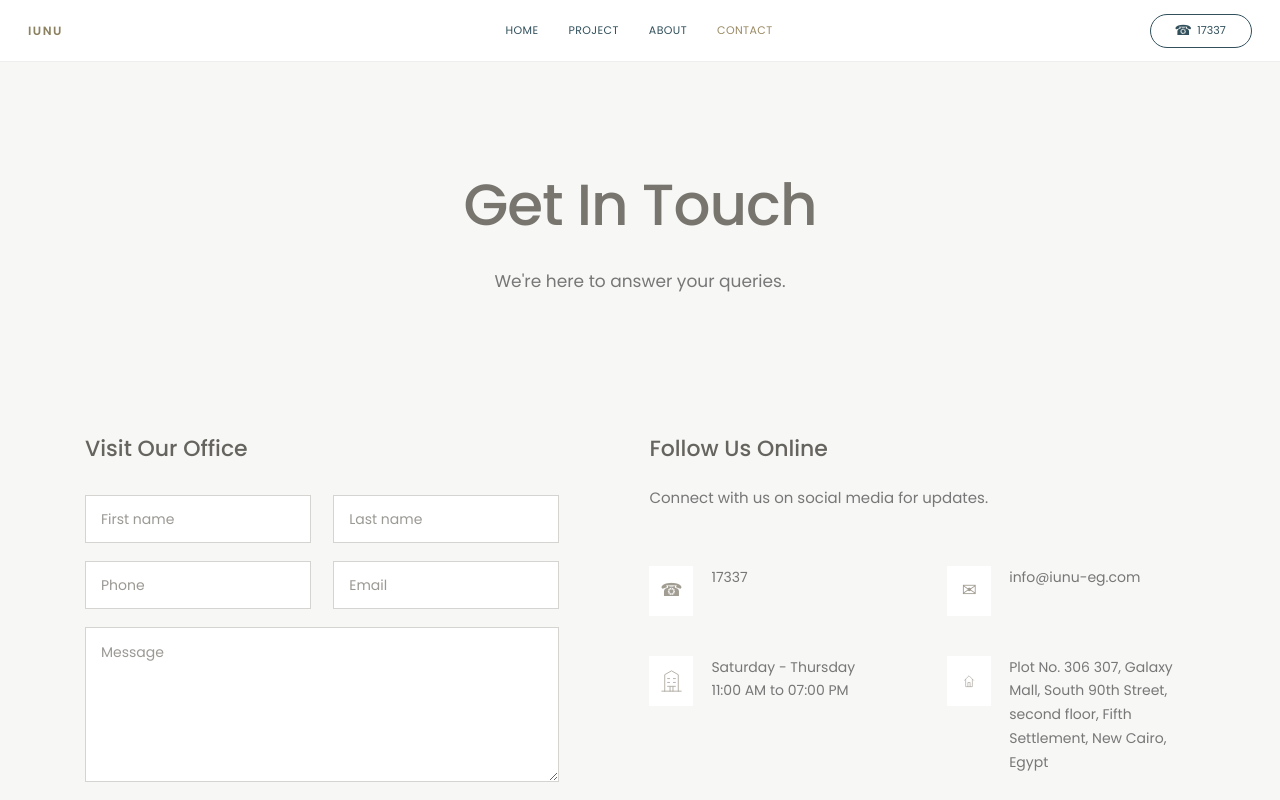
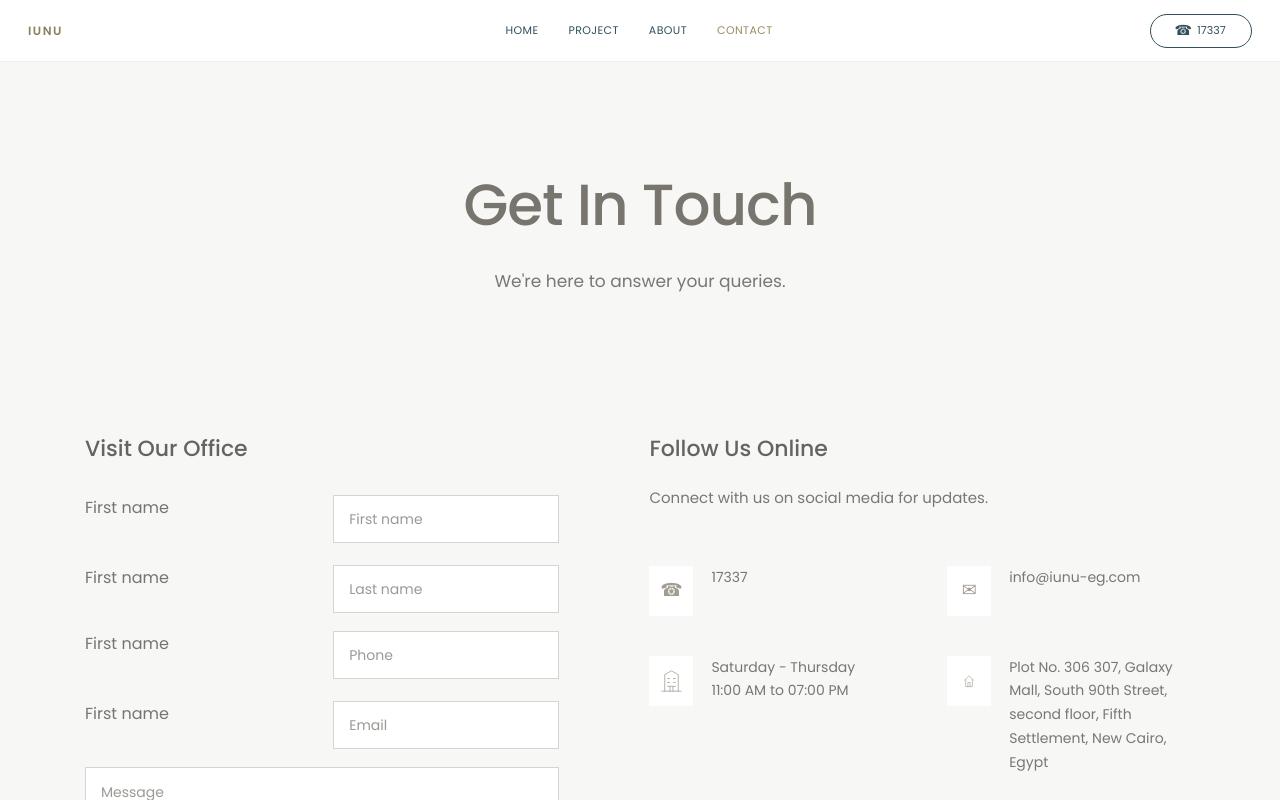
Before and after one commit to WassemAymanAtta/IUNU, a React (Vite) app: page /contact in a window 1280 px wide. Shown: the top 800 px of the page. Built offline with nearby package versions, Linux system fonts and the light colour scheme.

Commit message:
accessibility

```diff
--- a/src/pages/Contact/Contact.jsx
+++ b/src/pages/Contact/Contact.jsx
@@ -15,11 +15,6 @@ function Contact() {
   <meta
     name="description"
     content="Get in touch with IUNU Developments. Contact our team for real estate inquiries, projects, and development opportunities."
-  />
-
-  <meta
-    name="keywords"
-    content="contact IUNU, IUNU Developments contact, real estate Egypt, New Cairo"
   />
 
   <link
@@ -81,8 +76,9 @@ function Contact() {
                   <div className="form-row">
 
                     {/* First Name */}
-
+<label htmlFor="firstName">First name</label>
                     <input
+                      id="firstName"
                       type="text"
                       name="firstName"
                       placeholder="First name"
@@ -96,8 +92,10 @@ function Contact() {
 
 
                     {/* Last Name */}
+<label htmlFor="lastName">First name</label>
 
                     <input
+                    id="lastName"
                       type="text"
                       name="lastName"
                       placeholder="Last name"
@@ -119,8 +117,10 @@ function Contact() {
                   <div className="form-row">
 
                     {/* Phone */}
+<label htmlFor="phone">First name</label>
 
                     <input
+                    id="phone"
                       type="tel"
                       name="phone"
                       placeholder="Phone"
@@ -134,8 +134,10 @@ function Contact() {
 
 
                     {/* Email */}
+<label htmlFor="email">First name</label>
 
                     <input
+                    id="email"
                       type="email"
                       name="email"
                       placeholder="Email"
```
